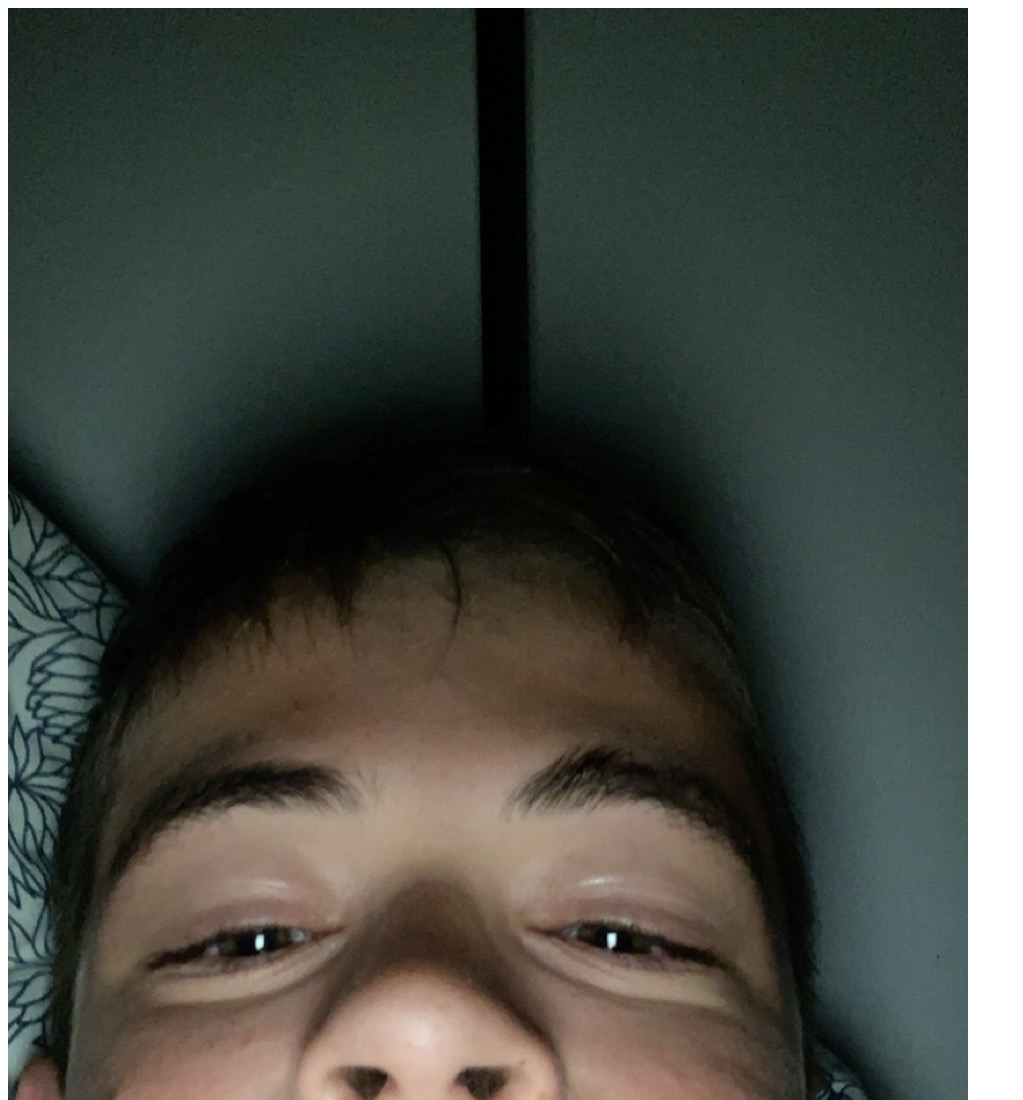
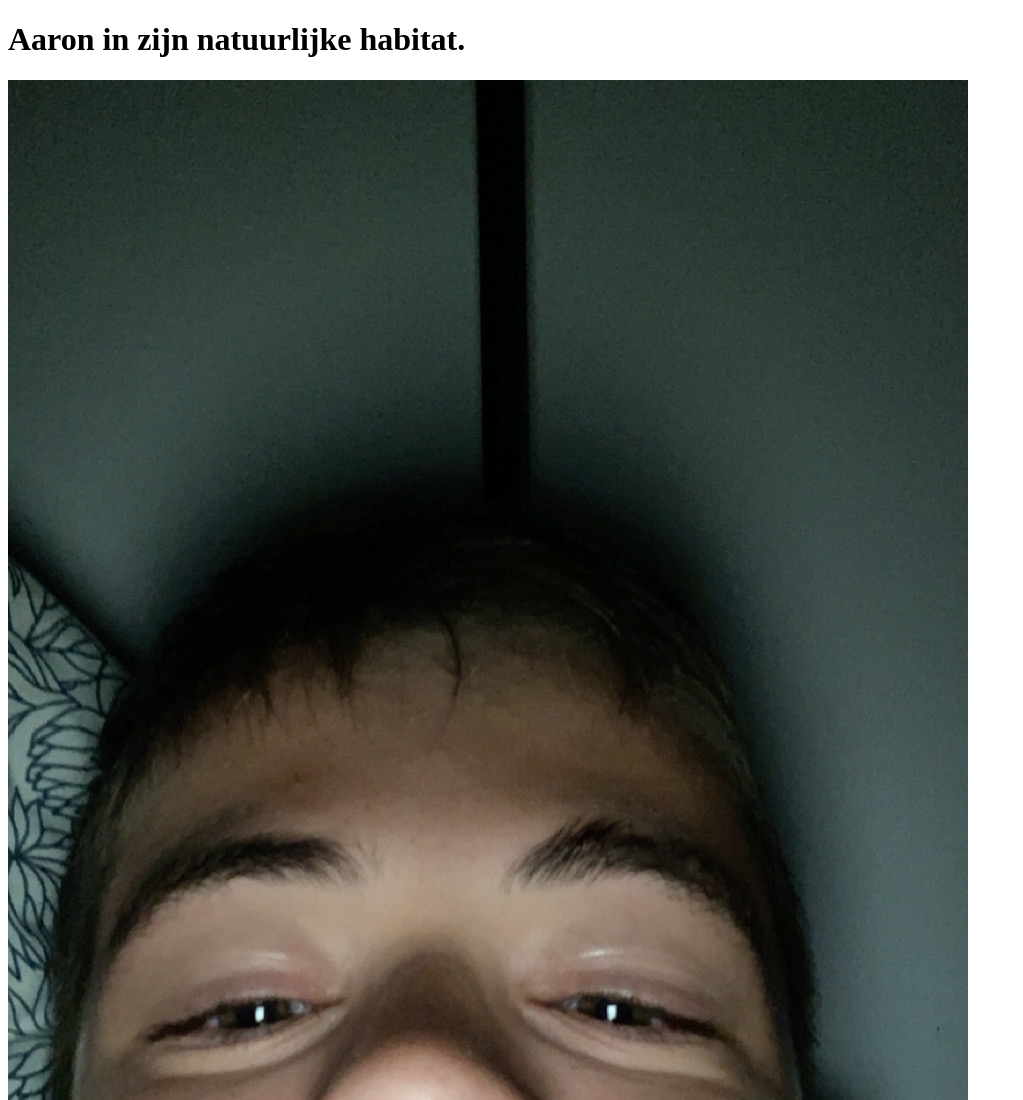
Before and after one commit to leyten/leyten, a plain HTML site: page index.html in a window 1280 px wide. Shown: the top 1100 px of the page, without its empty margins (0-1023 px from the left). Drawn offline with Linux system fonts and the light colour scheme.

Commit message:
Update index.html

```diff
--- a/index.html
+++ b/index.html
@@ -5,7 +5,7 @@
 </head>
 
 <base>
-
+<h1>Aaron in zijn natuurlijke habitat.</h1>
 <img src="aaron.jpg" />
 
 </base>
```
